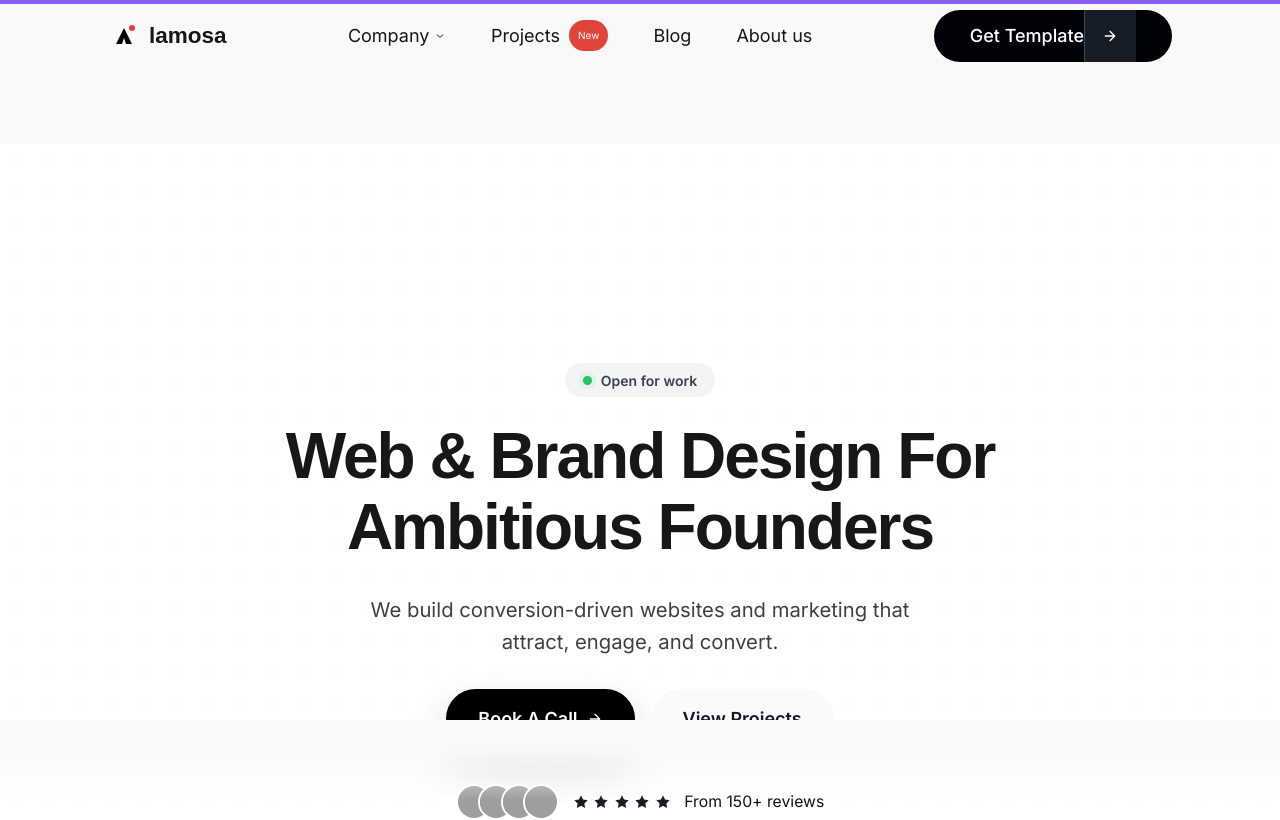
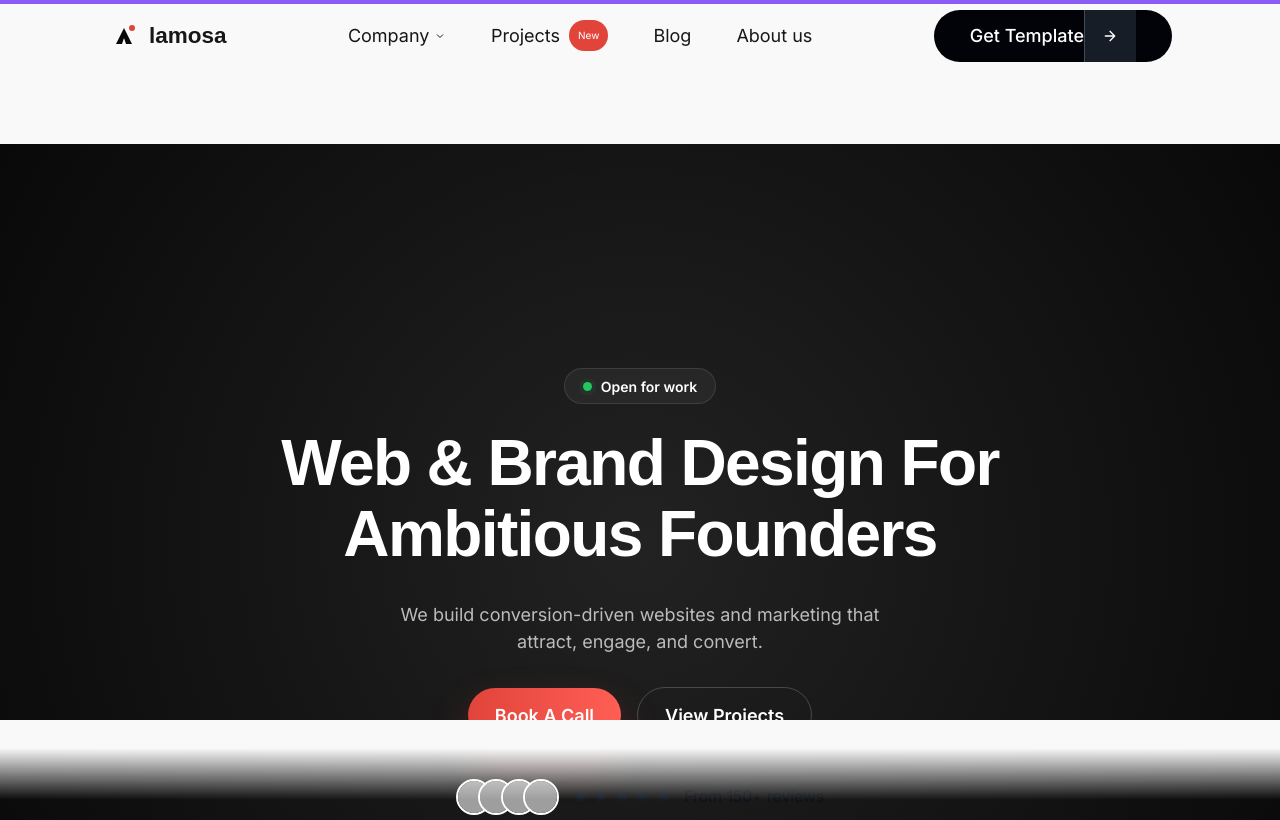
Before and after one commit to tamil-selvan-13/lamossa-clone-nextjs, a Next.js app: page / in a window 1280 px wide. Shown: the top 820 px of the page. Built offline with nearby package versions, Linux system fonts and the light colour scheme; grey boxes are pictures that could not be loaded.

Commit message:
feat: refine hero section for premium dark SaaS design

```diff
--- a/components/sections/Hero.tsx
+++ b/components/sections/Hero.tsx
@@ -48,21 +48,14 @@ export default function Hero() {
     <section
       ref={sectionRef}
       id="section-hero"
-      className="relative flex flex-col justify-center pt-[140px] pb-10 min-h-screen bg-white overflow-hidden"
+      className="relative flex flex-col justify-center pt-[140px] pb-10 min-h-screen bg-[#090909] overflow-hidden"
     >
-      <div
-        className="absolute inset-0 pointer-events-none"
-        style={{
-          backgroundImage: 'radial-gradient(circle, #e5e7eb 1px, transparent 1px)',
-          backgroundSize: '32px 32px',
-          opacity: '0.5'
-        }}
-      />
+      <div className="absolute inset-0 pointer-events-none bg-[radial-gradient(circle_at_center,rgba(255,255,255,0.1),transparent)]" />
 
       <div className="max-w-[1136px] mx-auto px-8 relative z-10 w-full">
         <div className="flex flex-col items-center text-center">
           <div
-            className="inline-flex items-center justify-center gap-2 px-4 py-1.5 mb-[24px] bg-[#F3F4F6] text-[#374151] rounded-full text-[14px] font-semibold"
+            className="inline-flex items-center justify-center gap-2 px-4 py-1.5 mb-[24px] bg-white/5 text-white border border-white/10 rounded-full text-[14px] font-semibold"
             style={{ opacity: isVisible ? 1 : 0, transform: isVisible ? 'translateY(0)' : 'translateY(20px)', transition: 'all 0.6s ease' }}
           >
             <div className="relative flex items-center justify-center w-2 h-2">
@@ -73,14 +66,14 @@ export default function Hero() {
           </div>
 
           <h1
-            className="text-[48px] md:text-[64px] font-bold tracking-[-2px] text-[#171717] leading-[1.1] max-w-4xl"
+            className="text-[64px] font-semibold text-white leading-[1.1] max-w-[800px] tracking-tight mx-auto"
             style={{ fontFamily: 'Satoshi, sans-serif', opacity: isVisible ? 1 : 0, transform: isVisible ? 'translateY(0)' : 'translateY(24px)', transition: 'all 0.6s ease 0.1s' }}
           >
             Web & Brand Design For Ambitious Founders
           </h1>
 
           <p
-            className="text-lg text-[#404040] mt-[32px] mb-[32px] max-w-[600px] w-full"
+            className="text-[18px] text-white/70 mt-[32px] mb-[32px] max-w-[500px] w-full mx-auto"
             style={{ opacity: isVisible ? 1 : 0, transform: isVisible ? 'translateY(0)' : 'translateY(24px)', transition: 'all 0.6s ease 0.2s' }}
           >
             We build conversion-driven websites and marketing that attract, engage, and convert.
@@ -92,16 +85,13 @@ export default function Hero() {
           >
             <Link
               href="/contact-us"
-              className="inline-flex items-center justify-center gap-2 bg-[#000000] text-white rounded-full py-[16px] px-[32px] font-semibold transition hover:-translate-y-1 shadow-[0_20px_40px_rgba(0,0,0,0.2)]"
+              className="inline-flex items-center justify-center gap-2 bg-gradient-to-r from-[#e1443a] to-[#ff5e55] text-white rounded-full px-6 py-3 font-semibold transition hover:-translate-y-1 shadow-[0_20px_40px_rgba(225,68,58,0.3)]"
             >
               Book A Call
-              <svg width="16" height="16" viewBox="0 0 24 24" fill="none" stroke="currentColor" strokeWidth="2" strokeLinecap="round" strokeLinejoin="round">
-                <path d="M5 12h14M12 5l7 7-7 7"/>
-              </svg>
             </Link>
             <Link
               href="/projects"
-              className="inline-flex items-center justify-center bg-[#F9FAFB] text-[#111827] rounded-full py-[16px] px-[32px] font-semibold transition hover:bg-gray-100"
+              className="inline-flex items-center justify-center text-white border border-white/20 rounded-full px-6 py-3 font-semibold transition hover:bg-white/10"
             >
               View Projects
             </Link>
```
